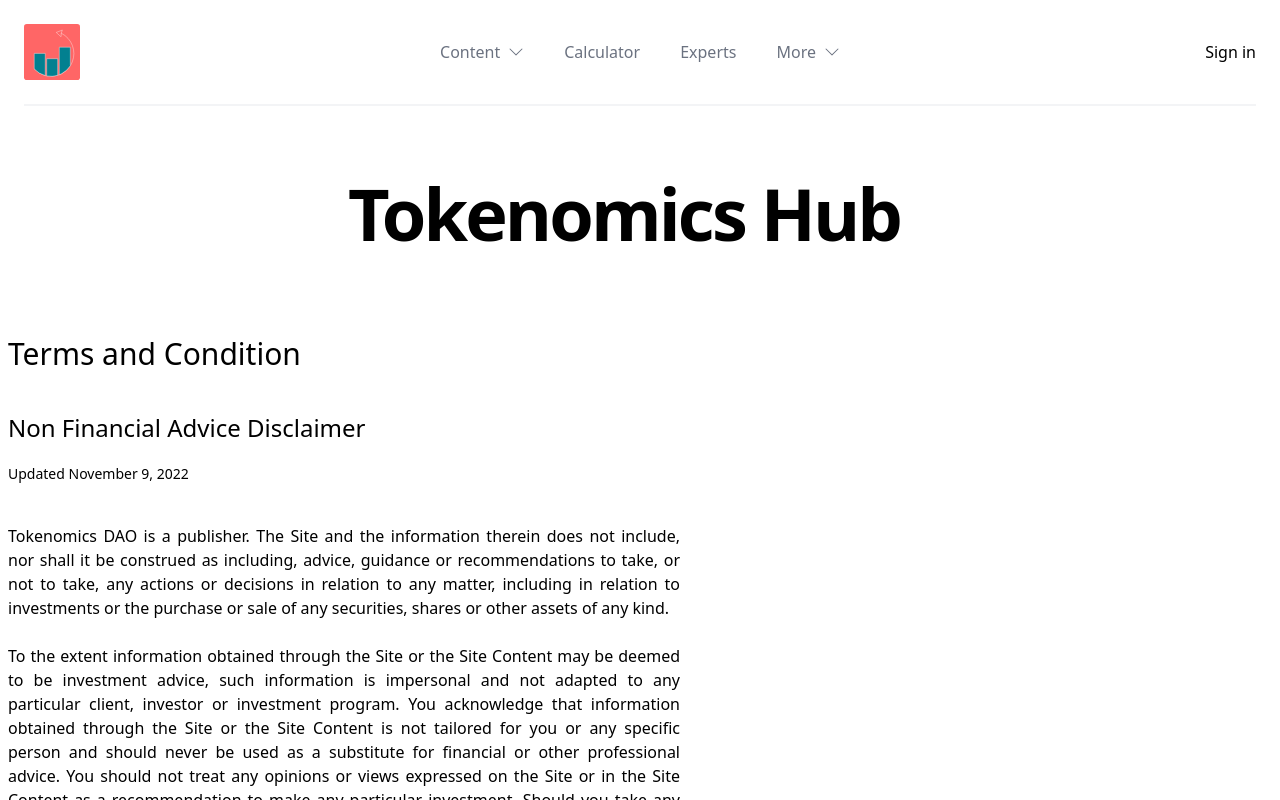
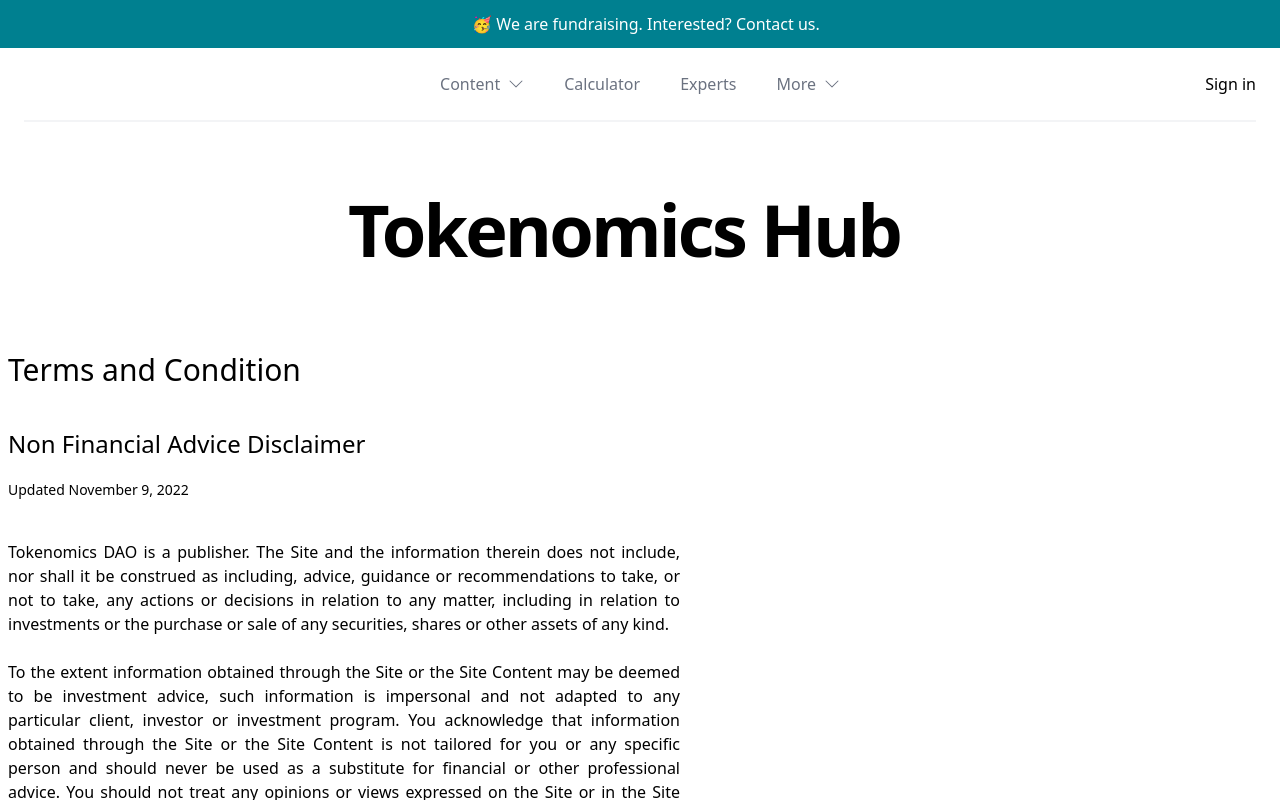
Before and after one commit to fstrauf/tokenomics-hub-investor, a Next.js app: page /terms in a window 1280 px wide. Shown: the top 800 px of the page. Built offline with nearby package versions, Linux system fonts and the light colour scheme; no server answers.

Commit message:
header bar banner

```diff
--- a/components/header2.tsx
+++ b/components/header2.tsx
@@ -68,7 +68,7 @@ export default function Header2() {
     <Link
       href="/allDrafts"
       className={`-m-3 flex items-start rounded-lg p-3 hover:bg-gray-50 ${
-        !(contributor) ? 'pointer-events-none opacity-50' : ''
+        !contributor ? 'pointer-events-none opacity-50' : ''
       }`}
     >
       {/* <item.icon
@@ -147,21 +147,35 @@ export default function Header2() {
     <Link
       href="/adminView"
       className={`-m-3 flex items-start rounded-lg p-3 hover:bg-gray-50 ${
-        !(admin) ? 'pointer-events-none opacity-50' : ''
+        !admin ? 'pointer-events-none opacity-50' : ''
       }`}
     >
       <div className="ml-4">
-        <p className="text-base font-medium text-gray-900">
-          Update posts
-        </p>
-        <p className="mt-1 text-sm text-gray-500">
-          admin only; change authors
-        </p>
+        <p className="text-base font-medium text-gray-900">Update posts</p>
+        <p className="mt-1 text-sm text-gray-500">admin only; change authors</p>
       </div>
     </Link>
   )
 
   return (
+    <>
+      <div className="bg-dao-green m-auto">
+        <div className="mx-auto max-w-xl py-3 px-3 sm:px-6 lg:px-8">
+          {/* <div className="m-auto flex"> */}
+            <p className="ml-3 truncate font-medium text-white self-center text-center">
+              <span className="inline">
+                🥳 We are fundraising. Interested?{' '}
+              </span>
+              <a
+                href="mailto:contact@tokenomicsdao.com"
+                className="hover:underline"
+              >
+                Contact us.
+              </a>
+            </p>
+          {/* </div> */}
+        </div>
+      </div>
       <Popover className="relative bg-white">
         <div className="mx-auto max-w-full px-6">
           <div className="flex items-center justify-between border-b-2 border-gray-100 py-6 md:justify-start md:space-x-10">
@@ -281,7 +295,7 @@ export default function Header2() {
         >
           <Popover.Panel
             focus
-          className="absolute z-50 inset-x-0 top-0 origin-top-right transform p-2 transition md:hidden"
+            className="absolute inset-x-0 top-0 z-50 origin-top-right transform p-2 transition md:hidden"
           >
             <div className="divide-y-2 divide-gray-50 rounded-lg bg-white shadow-lg ring-1 ring-black ring-opacity-5">
               <div className="px-5 pt-5 pb-6">
@@ -320,5 +334,6 @@ export default function Header2() {
           </Popover.Panel>
         </Transition>
       </Popover>
+    </>
   )
 }
--- a/pages/_document.js
+++ b/pages/_document.js
@@ -5,7 +5,7 @@ export default class MyDocument extends Document {
     return (
       <Html lang="en">
         <Head />
-        <body className='bg-white max-w-7xl m-auto'>
+        <body className='bg-white m-auto'>
           <Main />
           <NextScript />
         </body>
```
Also changed, not shown: components/intro.js (+0 -55 lines). Lines whose indentation alone changed are shown as unchanged.
